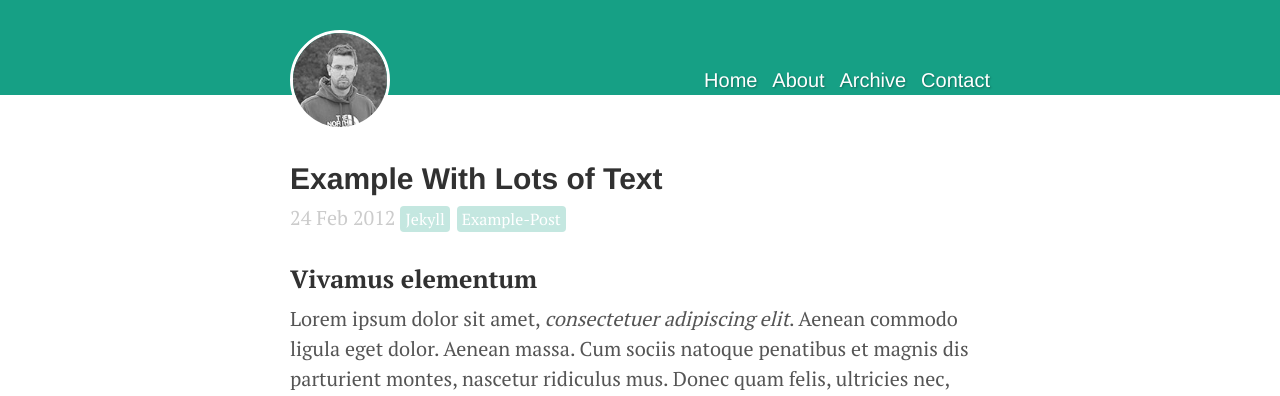
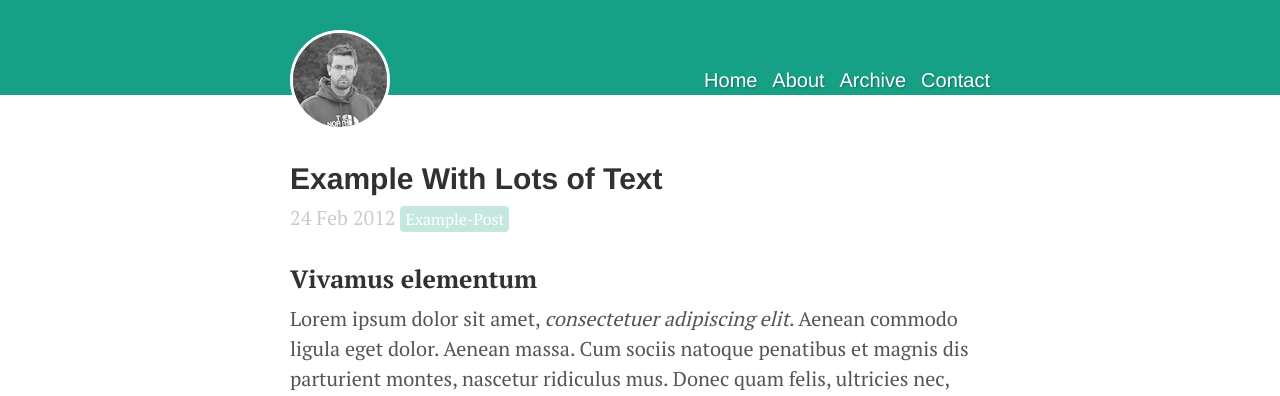
Before and after one commit to Schmalzy/Schmalzy.github.io, a Jekyll site: the page built from _posts/2012-02-24-Example-Lots-of-text.md, in a window 1280 px wide. Shown: the top 396 px of the page. Built offline with Jekyll 4.4.1, drawn with Linux system fonts in a browser that asks for light colours.

Commit message:
Update 2012-02-24-Example-Lots-of-text.md

```diff
--- a/_posts/2012-02-24-Example-Lots-of-text.md
+++ b/_posts/2012-02-24-Example-Lots-of-text.md
@@ -2,7 +2,6 @@
 layout: post
 title: Example With Lots of Text
 tags:
-- Jekyll
 - Example-Post
 ---
 
```
